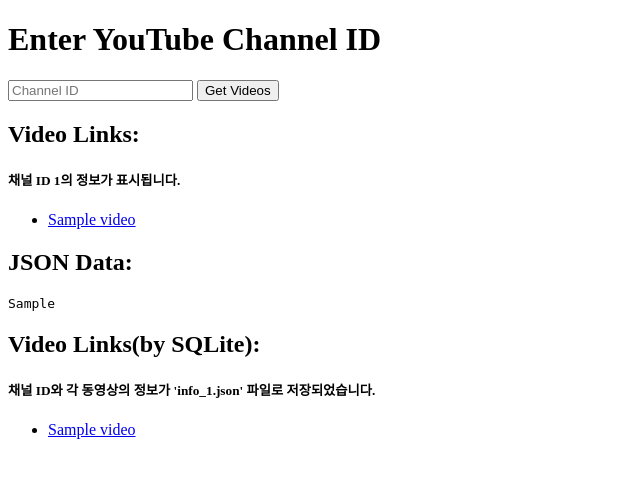
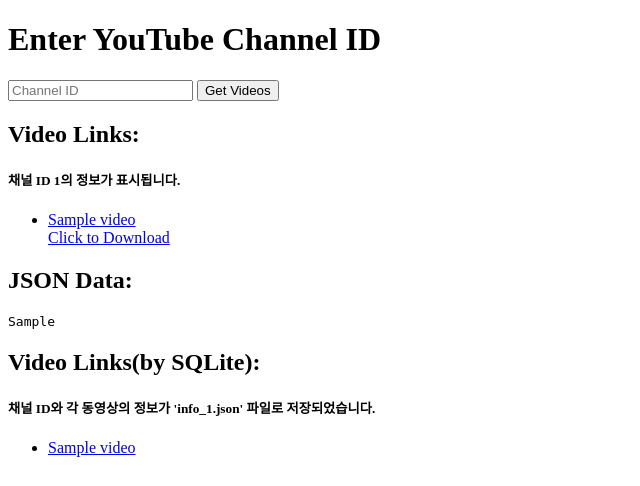
Before and after one commit to strurao/Yougle, a Flask app: template templates/index.html in a window 1280 px wide. Shown: the top 486 px of the page, without its empty margins (0-640 px from the left). Run offline with Flask 3, Linux system fonts and the light colour scheme; the template is opened without the code that fills it: most values are stand-ins (such as "Sample title", 1, 10 or a date in 2020).

Commit message:
Feature: get video by pytube

```diff
--- a/app.py
+++ b/app.py
@@ -1,6 +1,7 @@
 # flask를 구동하고 웹페이지를 라우팅하고 렌더링하여 띄워 줄 python 파일입니다.
-from flask import Flask, render_template, request
+from flask import Flask, render_template, request, send_file
 import youtube_data, videos_db_query, json
+from pytube import YouTube
 import mongo
 import whisper_sample
 import os
@@ -10,6 +11,16 @@
 # Flask
 app = Flask(__name__)
 app.config['SECRET_KEY'] = os.getenv('SECRET_KEY')  # CSRF 보호를 위한 비밀 키 설정
+
+@app.route('/download/<video_id>')
+def download_video(video_id):
+    youtube = YouTube(f'https://www.youtube.com/watch?v={video_id}')
+    video = youtube.streams.filter(progressive=True, file_extension='mp4').order_by('resolution').desc().first()
+    if not video:
+        return "Video not found", 404
+
+    download_path = video.download()
+    return send_file(download_path, as_attachment=True)
 
 @app.route('/', methods=['GET', 'POST'])
 def index():
--- a/templates/index.html
+++ b/templates/index.html
@@ -17,6 +17,8 @@
             <ul>
                 {% for video in data.videos %}
                     <li><a href="{{ video.link }}">{{ video.title }}</a></li>
+                    <a href="/download/{{ video.video_id }}">Click to Download</a>
+                    <!--<a href="/download/{{ video.id }}">{{ video.title }}</a>-->
                 {% endfor %}
             </ul>
         {% else %}
```
